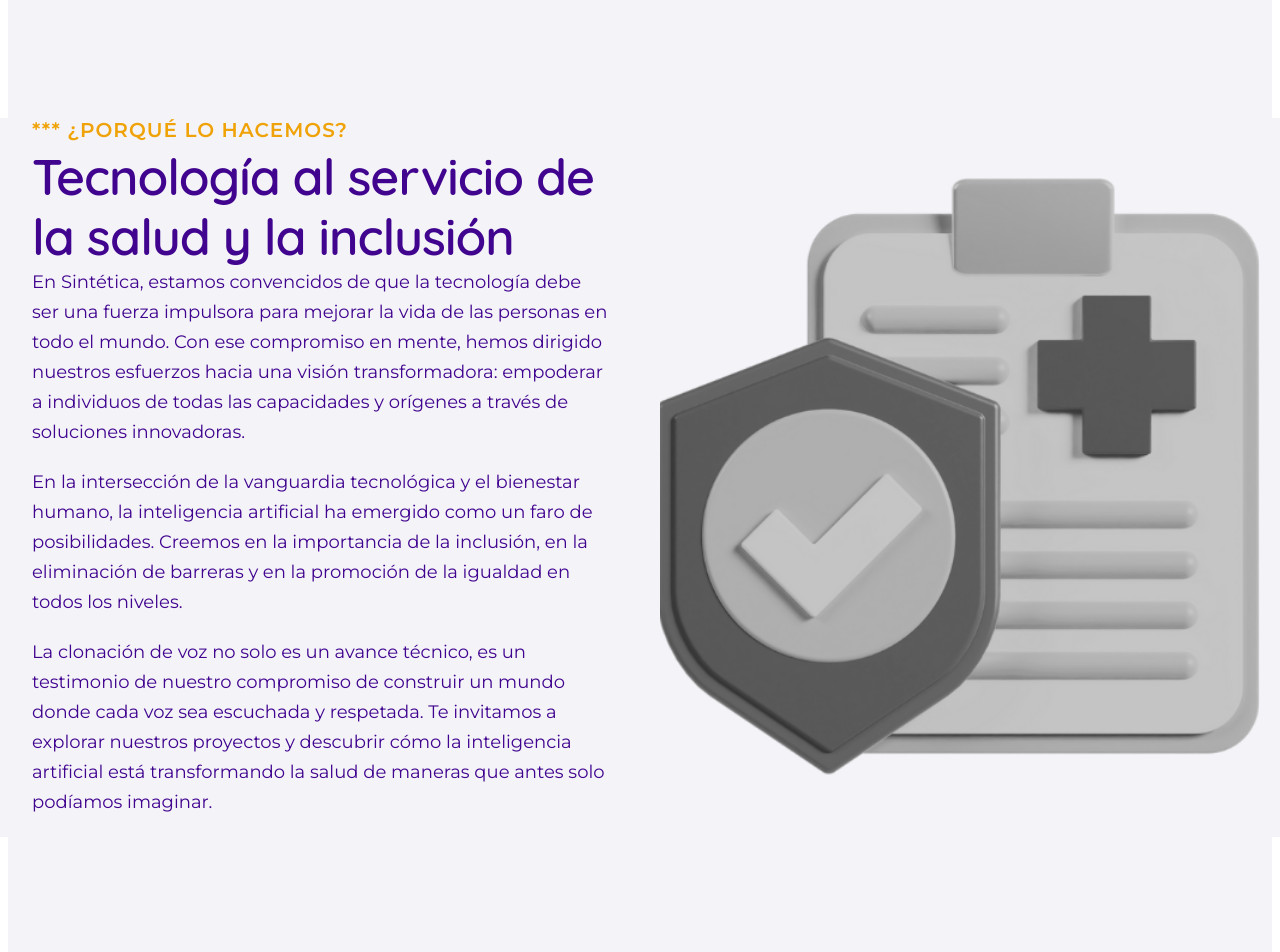
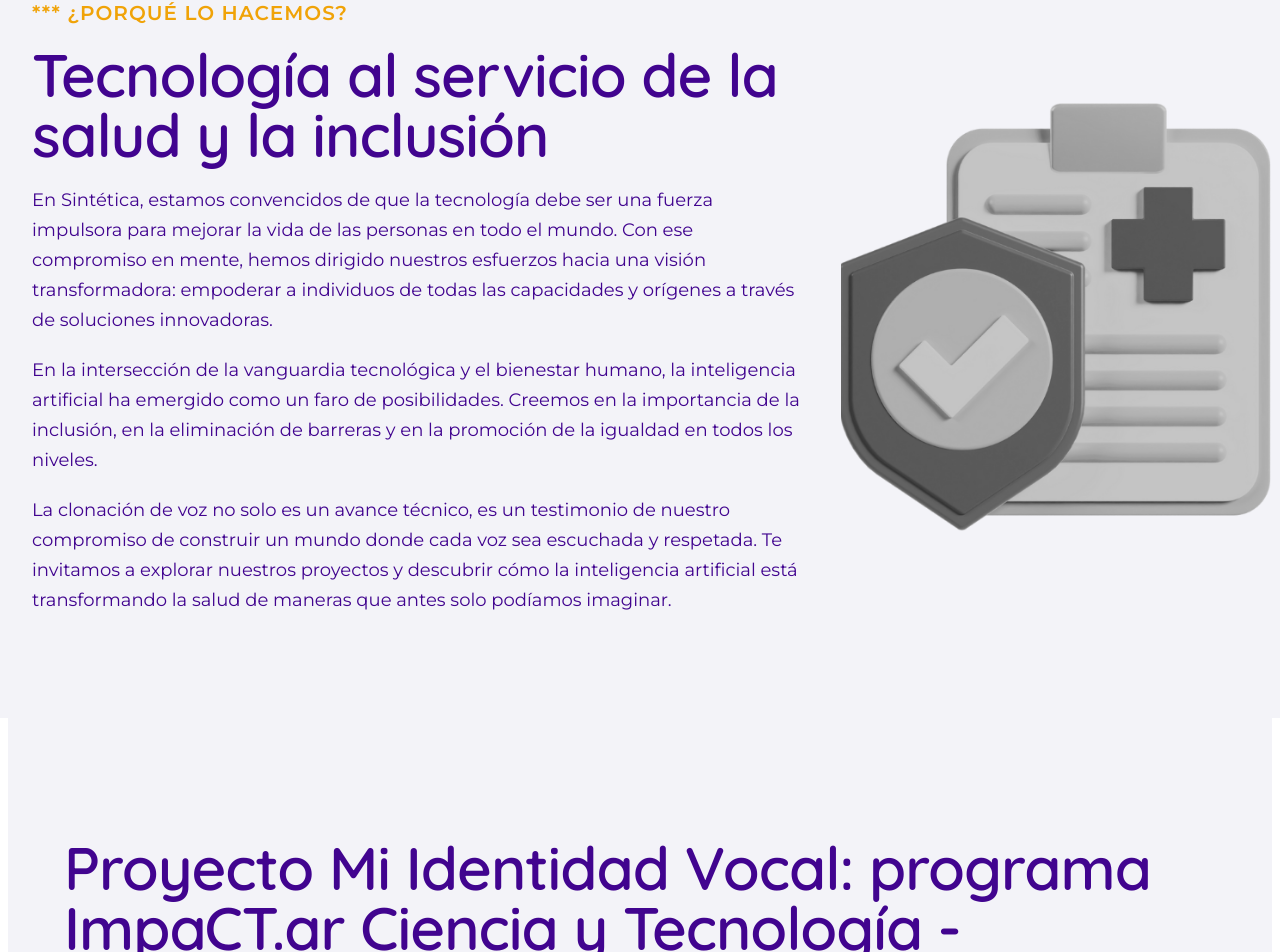
Before and after one commit to mecantronic/sintetica-page, a React (Vite) app: page /IA in a window 1280 px wide. Shown: the part 90-1042 px from the top of the page. Built offline with nearby package versions, Linux system fonts and the light colour scheme.

Commit message:
style: Sizes and images
Issue: Home: image 1 - review & resize #2

Commit summary:
- Change of images between banner sections and services
- Resize of the entire page by adjusting margins and font size

```diff
--- a/src/components/IA-salud/MiIdentidadVocal.jsx
+++ b/src/components/IA-salud/MiIdentidadVocal.jsx
@@ -13,12 +13,15 @@ const Container = styled.section`
 `;
 
 const Title = styled.h3`
-  font-size: 50px;
+  font-size: 60px;
   line-height: 60px;
   font-weight: 600;
   letter-spacing: -1px;
-  padding-top: 5px;
+  padding: 20px 0 ;
   margin: 0;
+  @media (max-width: ${theme.bp["x-small"]}) {
+    font-size: 40px;
+  }
 `;
 
 const Resume = styled.p`
--- a/src/components/IA-salud/WhySection.jsx
+++ b/src/components/IA-salud/WhySection.jsx
@@ -8,7 +8,8 @@ const Container = styled.section`
   justify-content: space-around;
   align-items: center;
   width: 100vw;
-  margin-top: 200px;
+  //margin-top: 200px;
+  min-height: 100vh;
   @media (max-width: ${theme.bp.medium}) {
     flex-direction: column;
   }
@@ -22,8 +23,7 @@ const ImageContainer = styled.div`
   justify-content: center;
   align-items: center;
   flex-direction: column;
-  width: calc(90vw / 2);
-
+  width: 30vw;
   @media (max-width: ${theme.bp.large}) {
     width: 80%;
   }
@@ -31,7 +31,7 @@ const ImageContainer = styled.div`
 
 const Image = styled.img`
   position: relative;
-  width: 600px;
+  width: 430px;
   @media (max-width: ${theme.bp.large}) {
     width: 400px;
   }
@@ -45,10 +45,10 @@ const Details = styled.div`
   flex-direction: column;
   justify-content: flex-start;
   align-items: flex-start;
-  width: calc(90vw / 2);
+  width: 60vw;
 
   @media (max-width: ${theme.bp.large}) {
-    width: 80%;
+    width: 90%;
   }
 `;
 
@@ -61,12 +61,16 @@ const Why = styled.span`
 `;
 
 const TitleWhy = styled.h3`
-  font-size: 50px;
+  font-size: 60px;
   line-height: 60px;
   font-weight: 600;
   letter-spacing: -1px;
-  padding-top: 5px;
+  padding: 20px 0 ;
   margin: 0;
+  @media (max-width: ${theme.bp["x-small"]}) {
+    font-size: 40px;
+    line-height: 50px;
+  }
 `;
 
 const ResumeWhy = styled.p`
--- a/src/components/home/BannerSection.jsx
+++ b/src/components/home/BannerSection.jsx
@@ -8,21 +8,41 @@ const Container = styled.section`
   flex-direction: column;
   justify-content: center;
   align-items: center;
-  margin-top: 50px;
-  height: calc(100vh - 50px);
+  text-align: center;
+  margin-top: 80px;
+  height: calc(100vh);
   width: 100vw;
+`;
 
-  img {
-    height: 400px;
+const Robot = styled.img`
+  width: 350px;
 
-    @media (max-width: ${theme.bp["x-small"]}) {
-      height: 250px;
-    }
+  @media (max-width: ${theme.bp["x-small"]}) {
+    width: 240px;
   }
 `;
 
+const Waves = styled.img`
+  position: relative;
+  top: -110px;
+  width: 600px;
+  margin: 0;
+  padding: 0;
+  @media (max-width: ${theme.bp.medium}) {
+    top: -100px;
+  }
+  @media (max-width: ${theme.bp.small}) {
+    width: 100vw;
+  }
+  @media (max-width: ${theme.bp["x-small"]}) {
+    top: -60px;
+  }
+`;
 const Title = styled.h1`
+  position: relative;
+  top: -110px;
   text-align: center;
+  margin: 0;
   padding: 0 30px;
   font-size: 60px;
   @media (max-width: ${theme.bp["x-small"]}) {
@@ -33,7 +53,8 @@ const Title = styled.h1`
 function BannerSection() {
   return (
     <Container>
-      <img src='assets/logotipo.svg' alt='logo' />
+      <Robot src='assets/logotipo.svg' alt='logo' />
+      <Waves src='assets/home/onda_amarilla.svg' alt='ondas' />
       <Title>Síntesis de voces potenciadas por AI</Title>
     </Container>
   );
--- a/src/components/home/MisionSection.jsx
+++ b/src/components/home/MisionSection.jsx
@@ -19,11 +19,14 @@ const Hero = styled.div`
   justify-content: center;
   align-items: center;
   flex-direction: column;
-  width: calc(90vw / 2);
+  width: 30vw;
   height: 400px;
 
   @media (max-width: ${theme.bp.large}) {
     width: 80%;
+  }
+  @media (max-width: ${theme.bp.small}) {
+    margin-top: 100px;
   }
 `;
 
@@ -39,20 +42,24 @@ const Details = styled.div`
   flex-direction: column;
   justify-content: flex-start;
   align-items: flex-start;
-  width: calc(90vw / 2);
+  width: 60vw;
 
   @media (max-width: ${theme.bp.large}) {
-    width: 80%;
+    width: 90%;
   }
 `;
 
 const TitleDetails = styled.h3`
-  font-size: 50px;
+  font-size: 60px;
   line-height: 60px;
   font-weight: 600;
   letter-spacing: -1px;
   padding-top: 5px;
   margin: 0;
+  margin-bottom: 50px;
+  @media (max-width: ${theme.bp["x-small"]}) {
+    font-size: 40px;
+  }
 `;
 
 const Item = styled.div`
@@ -78,7 +85,7 @@ const ItemText = styled.div`
 
 const ItemTitle = styled.h5`
   font-size: 20px;
-  font-weight: 600;
+  font-weight: 800;
   text-transform: uppercase;
   margin: 0;
 `;
--- a/src/components/home/TechnologySection.jsx
+++ b/src/components/home/TechnologySection.jsx
@@ -8,7 +8,7 @@ const Container = styled.section`
   display: flex;
   justify-content: space-around;
   align-items: center;
-  width: 100vw;
+  width: 90vw;
   @media (max-width: ${theme.bp.medium}) {
       flex-direction: column;
     }
@@ -42,7 +42,8 @@ const Technology = styled(Link)`
   }
 
   @media (max-width: ${theme.bp.medium}) {
-    box-shadow: none;
+    //box-shadow: none;
+    margin: 30px 0px;
     height: 300px;
   width: 400px;
     }
--- a/src/components/home/WhatIsSection.jsx
+++ b/src/components/home/WhatIsSection.jsx
@@ -6,12 +6,15 @@ const Container = styled.section`
   background-color: ${theme.colors.background[1]};
   color: ${theme.colors.primary};
   display: flex;
-  justify-content: space-around;
+  justify-content: center;
   align-items: center;
   width: 100vw;
   margin-top: 200px;
   @media (max-width: ${theme.bp.medium}) {
     flex-direction: column;
+  }
+  @media (max-width: ${theme.bp.small}) {
+    margin-top: 100px;
   }
 `;
 
@@ -20,9 +23,8 @@ const BalloonCloud = styled.div`
   justify-content: center;
   align-items: center;
   flex-direction: column;
-  width: calc(90vw / 2);
+  width: 30vw;
   height: 400px;
-
   @media (max-width: ${theme.bp.large}) {
     width: 80%;
   }
@@ -36,24 +38,16 @@ const Balloons = styled.img`
   }
   `;
 
-const Waves = styled.img`
-  position: relative;
-  top: -110px;
-  width: 600px;
-  @media (max-width: ${theme.bp.small}) {
-    width: 100vw;
-  }
-`;
 
 const Details = styled.div`
   display: flex;
   flex-direction: column;
   justify-content: flex-start;
   align-items: flex-start;
-  width: calc(90vw / 2);
+  width: 60vw;
 
   @media (max-width: ${theme.bp.large}) {
-    width: 80%;
+    width: 90%;
   }
 `;
 const WhatIs = styled.span`
@@ -64,12 +58,15 @@ const WhatIs = styled.span`
   letter-spacing: 1px;
 `;
 const TitleWhat = styled.h3`
-  font-size: 50px;
+  font-size: 60px;
   line-height: 60px;
   font-weight: 600;
   letter-spacing: -1px;
   padding-top: 5px;
   margin: 0;
+  @media (max-width: ${theme.bp["x-small"]}) {
+    font-size: 40px;
+  }
 `;
 const ResumeWhat = styled.p`
   font-size: 18px;
@@ -82,6 +79,7 @@ const Service = styled.div`
   display: flex;
   flex-direction: row;
   padding-bottom: 20px;
+  margin: 20px 0px;
 
   @media (max-width: ${theme.bp["x-small"]}) {
     flex-direction: column;
@@ -100,9 +98,10 @@ const ServiceCTA = styled.div`
 
 const ServiceTitle = styled.h5`
   font-size: 20px;
-  font-weight: 600;
+  font-weight: 700;
   text-transform: uppercase;
   margin: 0;
+  margin-bottom: 10px;
 `;
 const ServiceResume = styled.p`
   font-size: 18px;
@@ -122,7 +121,6 @@ function WhatIsSection() {
     <Container>
       <BalloonCloud>
         <Balloons src='assets/home/globos.svg' alt='globos' />
-        <Waves src='assets/home/onda_amarilla.svg' alt='ondas' />
       </BalloonCloud>
       <Details>
         <WhatIs>*** ¿QUÉ ES SINTÉTICA? ***</WhatIs>
--- a/src/components/voiceCloning/VoiceBannerSection.jsx
+++ b/src/components/voiceCloning/VoiceBannerSection.jsx
@@ -58,18 +58,22 @@ const Details = styled.div`
 `;
 
 const TitleDetails = styled.h3`
-  font-size: 50px;
+  font-size: 60px;
   line-height: 60px;
   font-weight: 600;
   letter-spacing: -1px;
   padding-top: 5px;
   margin: 0;
+  @media (max-width: ${theme.bp["x-small"]}) {
+    font-size: 40px;
+  }
 `;
 const ResumeDetails = styled.p`
   font-size: 18px;
   line-height: 30px;
   margin: 0;
   padding-bottom: 20px;
+  padding-top: 20px;
 `;
 
 const Right = styled.div`
--- a/src/components/voiceCloning/VoicesSection.jsx
+++ b/src/components/voiceCloning/VoicesSection.jsx
@@ -15,7 +15,7 @@ const Container = styled.section`
     padding-top: 100px;
   }
   @media (max-width: ${theme.bp.small}) {
-    padding-top: 50px;
+    padding-top: 80px;
   }
 `;
 
```
